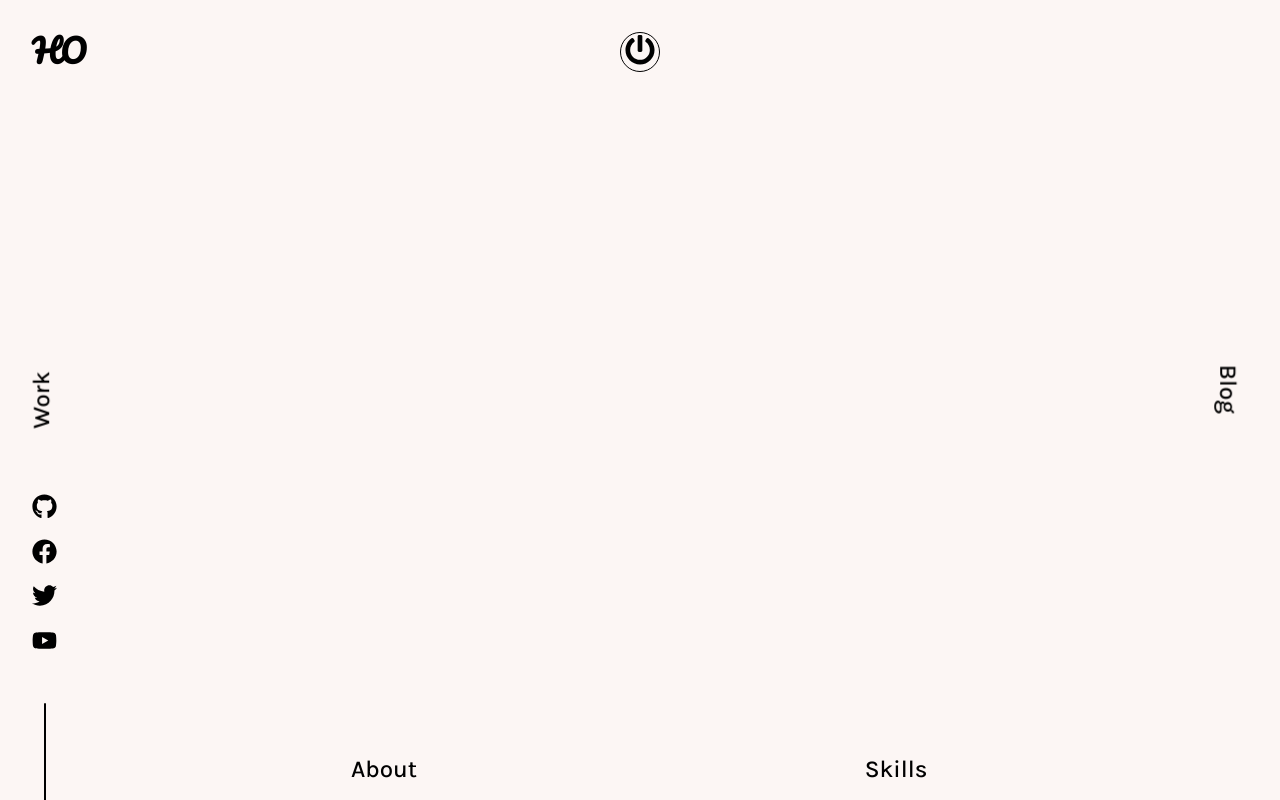
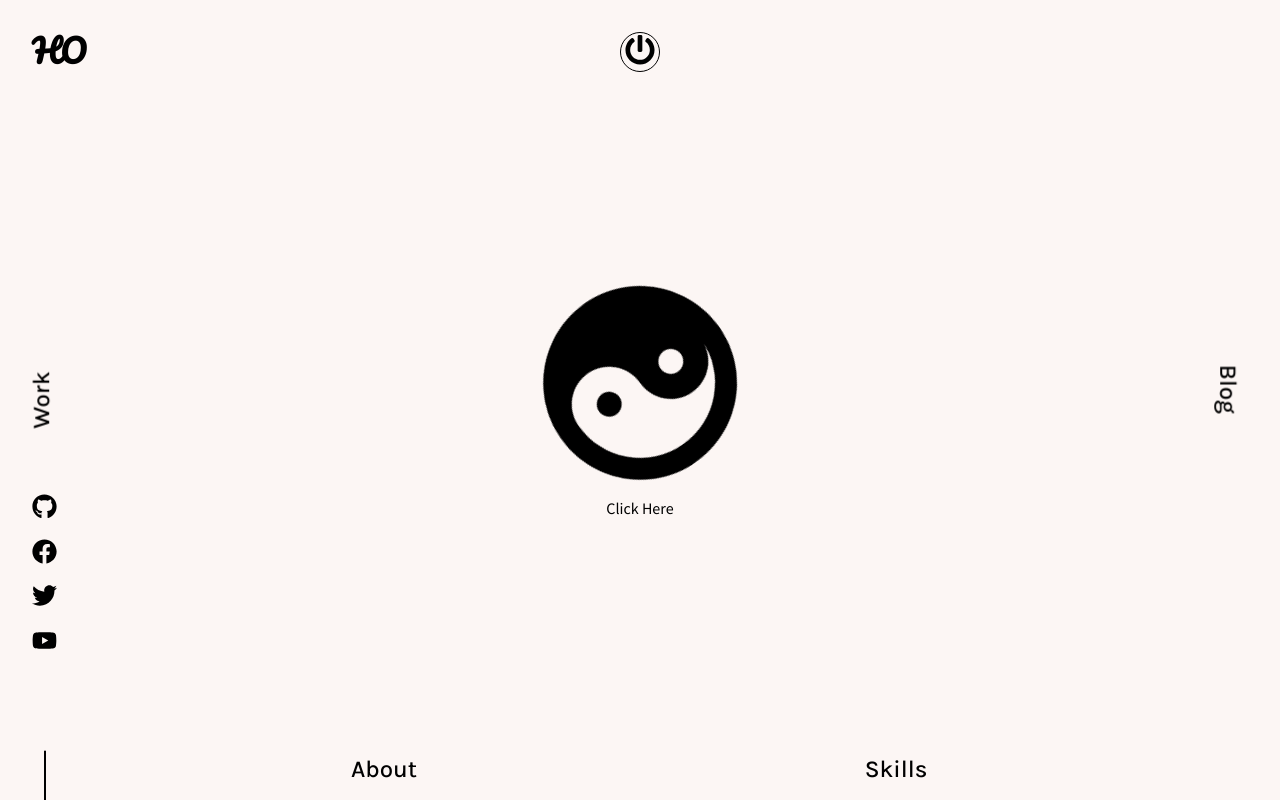
Before and after one commit to HamedOsama/portfolio, a React (Create React App) app: page / in a window 1280 px wide. Built offline with nearby package versions, Linux system fonts and the light colour scheme.

Commit message:
add animated logo

```diff
--- a/src/components/Main.jsx
+++ b/src/components/Main.jsx
@@ -3,6 +3,7 @@ import styled from 'styled-components'
 import MainContainer from '../UI/Containers/MainContainer'
 import CustomPageLink from './CustomPageLink'
 import Logo from './Logo'
+import MainAnimatedLogo from './MainAnimatedLogo'
 import PowerButton from './PowerButton'
 import SocialIcons from './SocialIcons'
 
@@ -16,6 +17,7 @@ const Main = () => {
       <Container>
         <PowerButton />
         <Logo />
+        <MainAnimatedLogo />
         <SocialIcons />
         <CustomPageLink
           title="Blog"
--- /dev/null
+++ b/src/components/MainAnimatedLogo.jsx
@@ -0,0 +1,38 @@
+import React from 'react'
+import styled, { keyframes } from 'styled-components'
+import { YinYang } from './SVGS'
+
+const rotate = keyframes`
+  from{
+    transform: rotate(0);
+  }
+  to{
+    transform: rotate(360deg);
+  }
+`
+const Container = styled.div`
+  position: absolute;
+  top: 50%;
+  left:50%;
+  transform : translate(-50%,-50%);
+  display: flex;
+  align-items: center;
+  justify-content: center;
+  flex-direction: column;
+  gap: 1rem;
+  cursor: pointer;
+  .logo{
+    animation: 1.5s ${rotate} infinite linear;
+  }
+`
+
+const MainAnimatedLogo = () => {
+  return (
+    <Container>
+      <YinYang className="logo" width={200} height={200} fill="currentColor" />
+      <span>Click Here</span>
+    </Container>
+  )
+}
+
+export default MainAnimatedLogo
--- a/src/components/SVGS.jsx
+++ b/src/components/SVGS.jsx
@@ -99,10 +99,10 @@ export const YinYang = (props) => {
       aria-hidden="true"
       data-prefix="fas"
       data-icon="yin-yang"
-      className="prefix__svg-inline--fa prefix__fa-yin-yang prefix__fa-w-16"
       xmlns="http://www.w3.org/2000/svg"
       viewBox="0 0 496 512"
       {...props}
+      className={`prefix__svg-inline--fa prefix__fa-yin-yang prefix__fa-w-16 ${props.className ? props.className : ''}`}
     >
       <path
         fill={props.fill}
```
